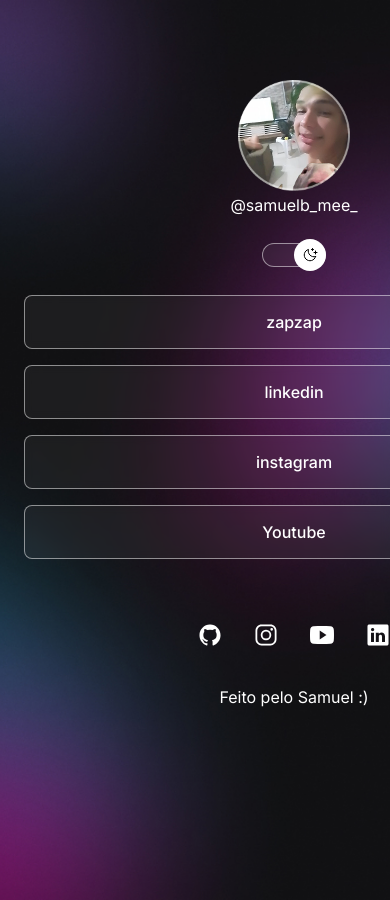
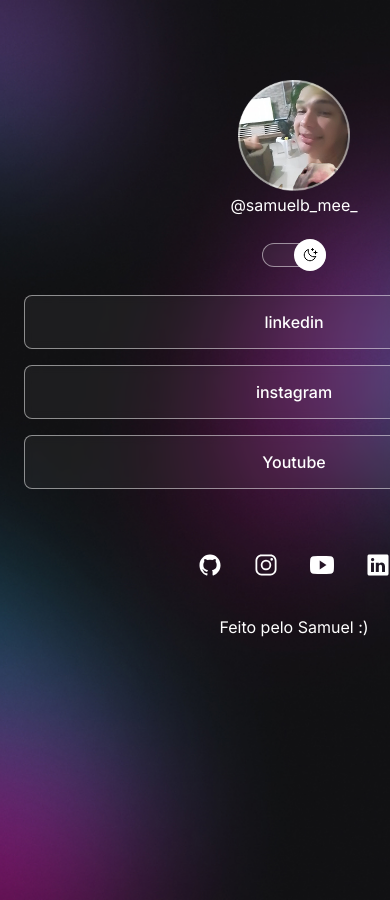
Before and after one commit to Battyst/Projeto-, a plain HTML site: page index.html in a window 390 px wide. Shown: the top 900 px of the page. Drawn offline with nearby package versions, Linux system fonts and the light colour scheme.

```diff
--- a/index.html
+++ b/index.html
@@ -29,9 +29,6 @@
 
       </div>
       <ul>
-        <li>
-          <a href="https://whatsapp.com" target="_blank">zapzap</a>
-        </li>
 
         <li>
           <a href="https://www.linkedin.com/in/samuel-batista-0b357631b/" target="_blank">linkedin</a>
```
